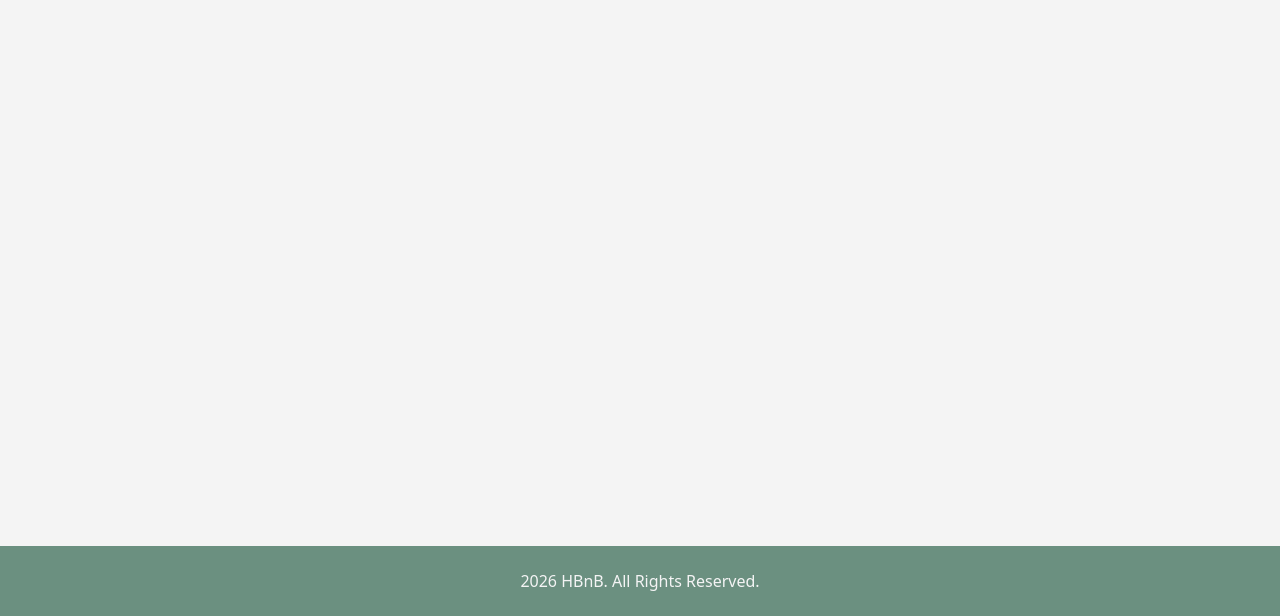
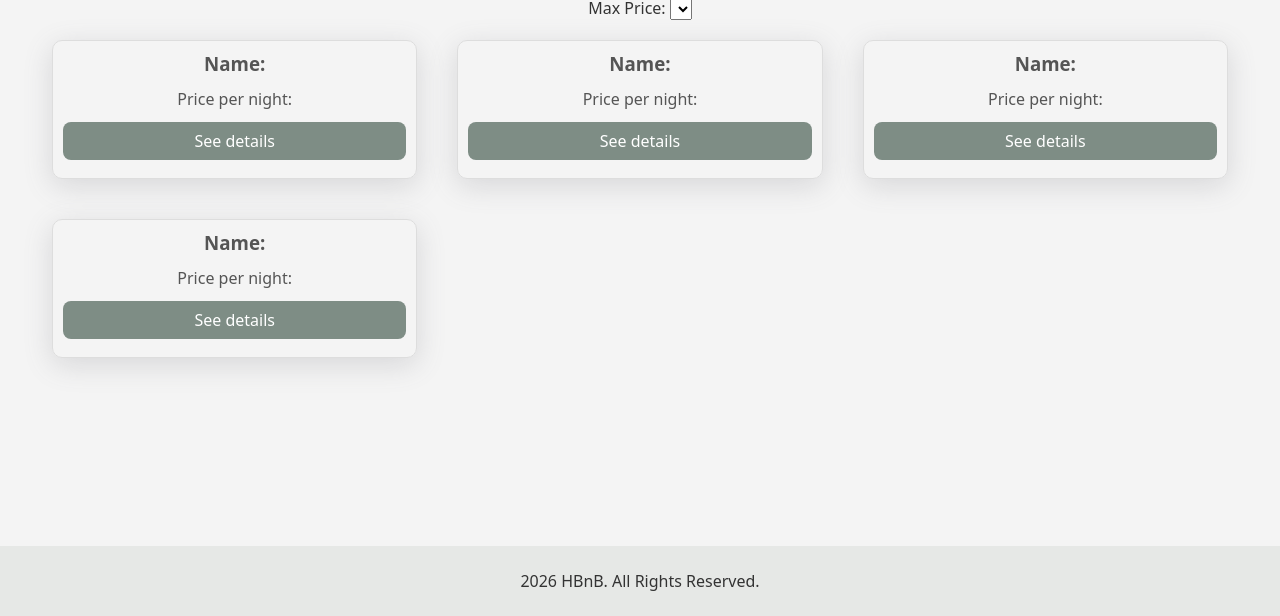
Before and after one commit to titomundo/holbertonschool-hbnb, a plain HTML site: page part4/index.html in a window 1280 px wide. Shown: the part 184-800 px from the top of the page. Drawn offline with Linux system fonts and the light colour scheme.

Commit message:
update index and add place cards

```diff
--- a/part4/index.html
+++ b/part4/index.html
@@ -1,5 +1,6 @@
 <!doctype html>
 <html lang="en">
+
 <head>
   <meta charset="UTF-8" />
   <meta name="viewport" content="width=device-width, initial-scale=1.0" />
@@ -14,12 +15,7 @@
         <ul class="navbar">
           <li>
             <a href="index.html">
-                <img
-                  class="img"
-                  width="100"
-                  src="images/logo.png"
-                  alt="HBnB Logo"
-                />
+              <img class="img" width="100" src="images/logo.png" alt="HBnB Logo" />
             </a>
           </li>
           <li>
@@ -29,6 +25,7 @@
       </nav>
     </header>
     <main>
+      <h1>Available Places</h1>
       <section id="filter">
         <label for="price-filter">Max Price:</label>
         <select id="price-filter">
@@ -36,7 +33,37 @@
         </select>
       </section>
       <section id="places-list">
+        <ul>
+          <li>
+            <div class="card shadow">
+              <h3>Name:</h3>
+              <p>Price per night:</p>
+              <button>See details</button>
+            </div>
+          </li>
+          <li>
+            <div class="card shadow">
+              <h3>Name:</h3>
+              <p>Price per night:</p>
+              <button>See details</button>
+            </div>
+          </li>
+          <li>
+            <div class="card shadow">
+              <h3>Name:</h3>
+              <p>Price per night:</p>
+              <button>See details</button>
+            </div>
+          </li>
+          <li>
+            <div class="card shadow">
+              <h3>Name:</h3>
+              <p>Price per night:</p>
+              <button>See details</button>
+            </div>
+          </li>
           <!-- List of places will be populated dynamically -->
+        </ul>
       </section>
     </main>
     <footer>
@@ -45,4 +72,5 @@
   </div>
   <script src="scripts.js"></script>
 </body>
+
 </html>
--- a/part4/styles.css
+++ b/part4/styles.css
@@ -39,13 +39,12 @@ body {
 
 footer {
   text-align: center;
-  background-color: #6b9080;
-  color: #f4f4f4;
   padding: 1.5rem;
+  background-color: #e6e8e6;
 }
 
 header {
-  background-color: #a4c3b2;
+  background-color: #7e8d85;
   color: #fff;
   padding: 1rem;
   display: flex;
@@ -89,17 +88,17 @@ main {
   display: grid;
   grid-template-rows: 1fr 1fr 1fr;
   padding: 2rem;
-  border: 1px #CED0CE solid;
+  border: 1px #ced0ce solid;
   width: 400px;
   max-height: 600px;
-  background-color: #E6E8E6;
+  background-color: #e6e8e6;
   border-radius: 0.5rem;
   box-shadow: 1rem;
   color: #555;
 }
 
 .form button {
-  background-color: #7E8D85;
+  background-color: #7e8d85;
   color: #fff;
   border: none;
   padding: 0.5rem;
@@ -111,7 +110,7 @@ main {
 }
 
 .form button:hover {
-  background-color: #B3BFB8;
+  background-color: #b3bfb8;
   cursor: pointer;
 }
 
@@ -121,7 +120,7 @@ main {
   margin: 0.5rem 0;
   border-radius: 0.5rem;
   width: 100%;
-  border: 1px #CED0CE solid;
+  border: 1px #ced0ce solid;
 }
 
 .form label {
@@ -143,3 +142,52 @@ main {
 .shadow {
   box-shadow: rgba(100, 100, 111, 0.2) 0px 7px 29px 0px;
 }
+
+#places-list ul {
+  list-style: none;
+  display: grid;
+  grid-template-columns: 1fr 1fr 1fr;
+}
+
+.card {
+  color: #555;
+  border: 1px #ddd solid;
+  border-radius: 10px;
+  padding: 10px;
+  margin: 20px;
+  text-align: center;
+}
+
+.card h3 {
+  margin-bottom: 0.75rem;
+}
+
+.card p {
+  margin-bottom: 0.75rem;
+}
+
+.card button {
+  background-color: #7e8d85;
+  color: #fff;
+  border: none;
+  padding: 0.5rem;
+  margin: 0.5rem 0;
+  border-radius: 0.5rem;
+  display: block;
+  width: 100%;
+  font-size: 1rem;
+}
+
+.card button:hover {
+  background-color: #b3bfb8;
+  cursor: pointer;
+}
+
+main h1 {
+  text-align: center;
+  padding: 1rem;
+}
+
+#filter {
+  text-align: center;
+}
```
Lines whose indentation alone changed are shown as unchanged.
